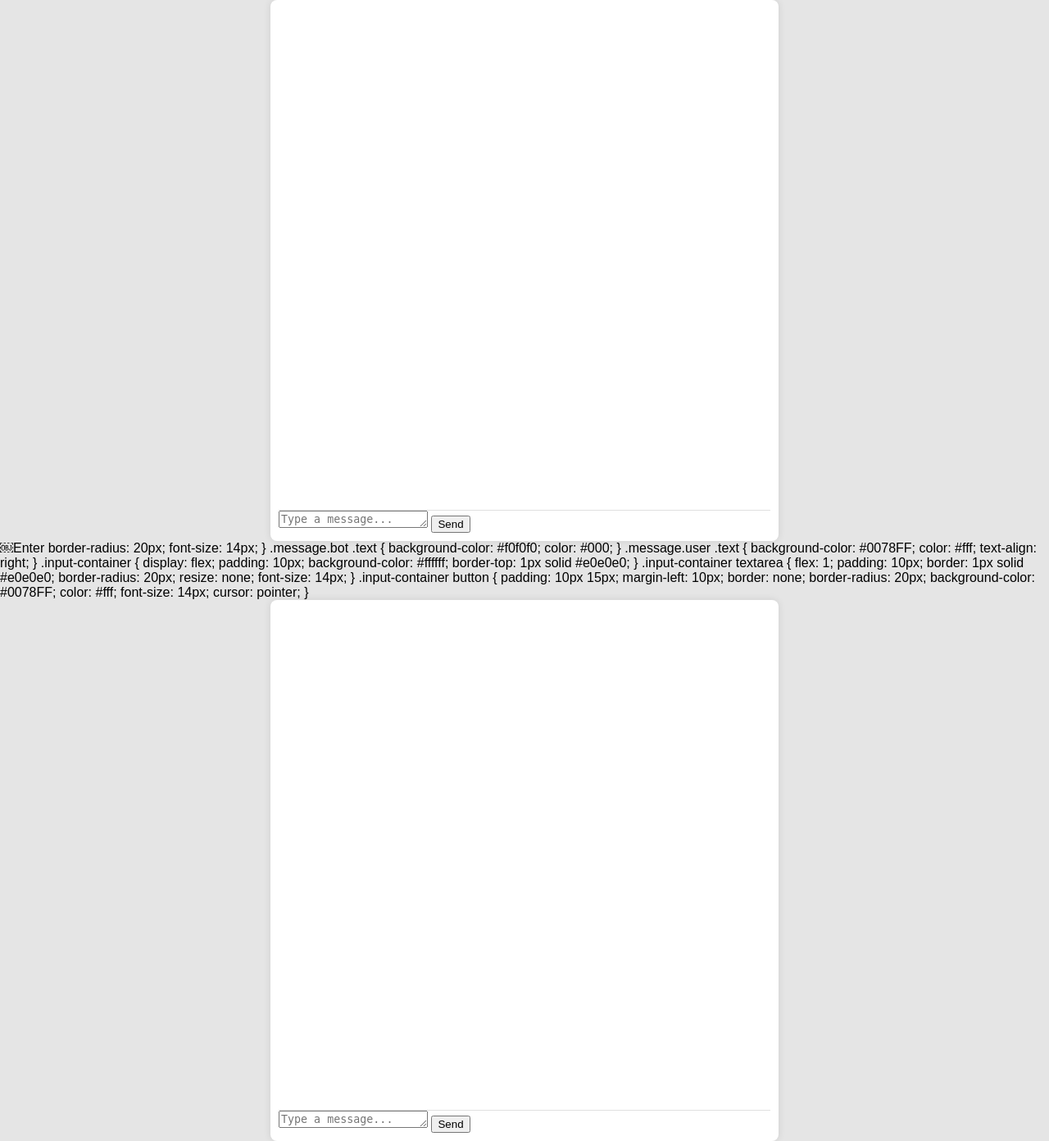
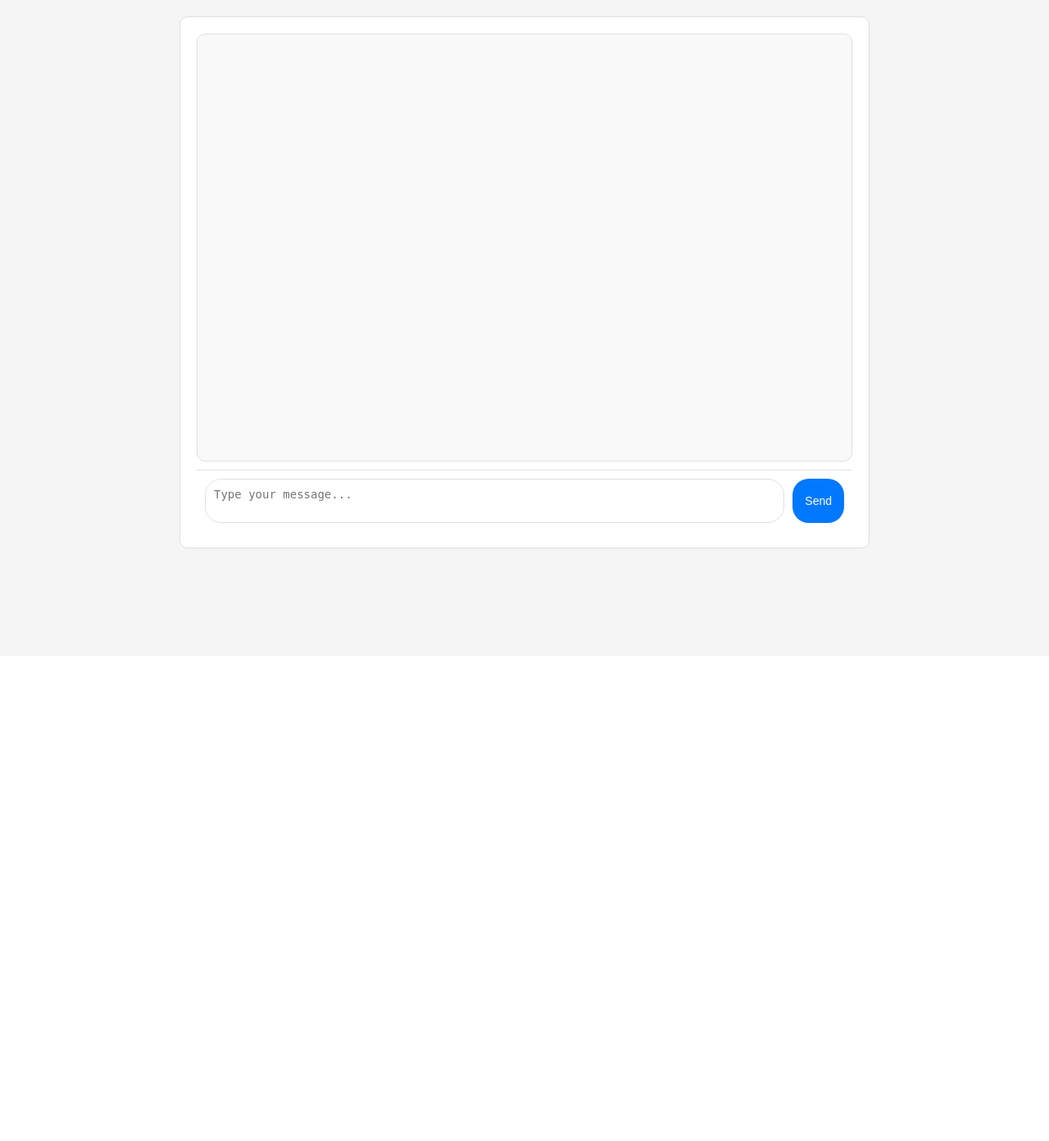
Before and after one commit to Muhammedhafis/Telegram-bot-project, a Flask app: page / in a window 1280 px wide. Shown: the whole page at 82% size. After the commit the page ends 669 px from the top, so only its background shows below. Run offline with Flask 2, Linux system fonts and the light colour scheme; some libraries are stand-ins or nearby versions.

Commit message:
Update index.html

```diff
--- a/templates/index.html
+++ b/templates/index.html
@@ -3,107 +3,66 @@
 <head>
     <meta charset="UTF-8">
     <meta name="viewport" content="width=device-width, initial-scale=1.0">
-    <title>Telegram Chat Interface</title>
+    <title>Chat Interface</title>
     <style>
+        /* CSS styles */
         body {
             font-family: Arial, sans-serif;
+            background-color: #f5f5f5;
             margin: 0;
             padding: 0;
-            background-color: #E5E5E5;
         }
+
         .chat-container {
-            max-width: 600px;
-            margin: auto;
+            max-width: 800px;
+            margin: 20px auto;
+            padding: 20px;
+            border: 1px solid #e0e0e0;
+            border-radius: 10px;
+            background-color: #ffffff;
+        }
+
+        .messages {
+            height: 500px;
+            overflow-y: auto;
+            margin-bottom: 10px;
+            border: 1px solid #e0e0e0;
+            border-radius: 10px;
             padding: 10px;
-            background-color: #ffffff;
-            border-radius: 8px;
-            box-shadow: 0 0 10px rgba(0,0,0,0.1);
-            height: 80vh;
+            background-color: #f9f9f9;
+        }
+
+        .message {
+            margin-bottom: 10px;
             display: flex;
-            flex-direction: column;
         }
-        .messages {
-            flex: 1;
-            overflow-y: auto;
-            padding: 10px;
-            border-bottom: 1px solid #e0e0e0;
-        }
-        .message {
-            display: flex;
-            align-items: flex-start;
-            margin-bottom: 10px;
-        }
-        .message.bot {
-            justify-content: flex-start;
-        }
-        .message.user {
-            justify-content: flex-end;
-        }
-        .message .text {
-            max-width: 70%;
-            padding: 10px;
-<!DOCTYPE html>
-<html lang="en">
-<head>
-    <meta charset="UTF-8">
-    <meta name="viewport" content="width=device-width, initial-scale=1.0">
-    <title>Telegram Chat Interface</title>
-    <style>
-        body {
-            font-family: Arial, sans-serif;
-            margin: 0;
-            padding: 0;
-            background-color: #E5E5E5;
-        }
-        .chat-container {
-            max-width: 600px;
-            margin: auto;
-            padding: 10px;
-            background-color: #ffffff;
-            border-radius: 8px;
-            box-shadow: 0 0 10px rgba(0,0,0,0.1);
-            height: 80vh;
-            display: flex;
-            flex-direction: column;
-        }
-        .messages {
-            flex: 1;
-            overflow-y: auto;
-            padding: 10px;
-            border-bottom: 1px solid #e0e0e0;
-        }
-        .message {
-            display: flex;
-            align-items: flex-start;
-            margin-bottom: 10px;
-        }
-        .message.bot {
-            justify-content: flex-start;
-        }
-        .message.user {
-            justify-content: flex-end;
-        }
-        .message .text {
-            max-width: 70%;
-            padding: 10px;
+
+        .message.bot .text,
+        .message.user .text {
             border-radius: 20px;
             font-size: 14px;
+            padding: 10px;
+            max-width: 60%;
         }
+
         .message.bot .text {
             background-color: #f0f0f0;
             color: #000;
         }
+
         .message.user .text {
             background-color: #0078FF;
             color: #fff;
             text-align: right;
         }
+
         .input-container {
             display: flex;
             padding: 10px;
             background-color: #ffffff;
             border-top: 1px solid #e0e0e0;
         }
+
         .input-container textarea {
             flex: 1;
             padding: 10px;
@@ -112,6 +71,7 @@
             resize: none;
             font-size: 14px;
         }
+
         .input-container button {
             padding: 10px 15px;
             margin-left: 10px;
@@ -126,93 +86,50 @@
 </head>
 <body>
     <div class="chat-container">
-        <div class="messages" id="messages"></div>
+        <div class="messages" id="messages">
+            <!-- Messages will be dynamically inserted here -->
+        </div>
         <div class="input-container">
-            <textarea id="messageInput" rows="1" placeholder="Type a message..."></textarea>
-            <button id="sendButton">Send</button>
+            <textarea id="messageInput" placeholder="Type your message..."></textarea>
+            <button onclick="sendMessage()">Send</button>
         </div>
     </div>
     <script>
-        const socket = io();  // Initialize socket connection
+        // JavaScript for handling chat interactions
 
-        document.getElementById('sendButton').addEventListener('click', () => {
-            const message = document.getElementById('messageInput').value;
-            if (message.trim()) {
-                socket.emit('message', { message: message });
-                document.getElementById('messageInput').value = '';
-            }
-        });
+        function sendMessage() {
+            const messageInput = document.getElementById('messageInput');
+            const messages = document.getElementById('messages');
 
-        socket.on('response', (data) => {
-            const messagesDiv = document.getElementById('messages');
-            const messageDiv = document.createElement('div');
-            messageDiv.className = 'message bot';
-            messageDiv.innerHTML = `<div class="text">${data.message}</div>`;
-            messagesDiv.appendChild(messageDiv);
-            messagesDiv.scrollTop = messagesDiv.scrollHeight;
-        });
+            // Get the user's message
+            const userMessage = messageInput.value.trim();
+            if (userMessage === '') return;
 
-        // Handle user messages similarly
-        socket.on('user_message', (data) => {
-            const messagesDiv = document.getElementById('messages');
-            const messageDiv = document.createElement('div');
-            messageDiv.className = 'message user';
-            messageDiv.innerHTML = `<div class="text">${data.message}</div>`;
-            messagesDiv.appendChild(messageDiv);
-            messagesDiv.scrollTop = messagesDiv.scrollHeight;
-        });
+            // Create and append user message
+            const userMessageElem = document.createElement('div');
+            userMessageElem.classList.add('message', 'user');
+            userMessageElem.innerHTML = `<div class="text">${userMessage}</div>`;
+            messages.appendChild(userMessageElem);
+
+            // Clear the input field
+            messageInput.value = '';
+
+            // Scroll to the bottom
+            messages.scrollTop = messages.scrollHeight;
+
+            // Simulate a bot response after 1 second
+            setTimeout(() => {
+                const botResponse = 'This is a simulated bot response.';
+
+                const botMessageElem = document.createElement('div');
+                botMessageElem.classList.add('message', 'bot');
+                botMessageElem.innerHTML = `<div class="text">${botResponse}</div>`;
+                messages.appendChild(botMessageElem);
+
+                // Scroll to the bottom
+                messages.scrollTop = messages.scrollHeight;
+            }, 1000);
+        }
     </script>
-    <script src="https://cdn.socket.io/4.0.1/socket.io.min.js"></script>
 </body>
-</html>￼Enter            border-radius: 20px;
-            font-size: 14px;
-        }
-        .message.bot .text {
-            background-color: #f0f0f0;
-            color: #000;
-        }
-        .message.user .text {
-            background-color: #0078FF;
-            color: #fff;
-            text-align: right;
-        }
-        .input-container {
-            display: flex;
-            padding: 10px;
-            background-color: #ffffff;
-            border-top: 1px solid #e0e0e0;
-        }
-        .input-container textarea {
-            flex: 1;
-            padding: 10px;
-            border: 1px solid #e0e0e0;
-            border-radius: 20px;
-            resize: none;
-            font-size: 14px;
-        }
-  .input-container button {
-            padding: 10px 15px;
-            margin-left: 10px;
-            border: none;
-            border-radius: 20px;
-            background-color: #0078FF;
-            color: #fff;
-            font-size: 14px;
-            cursor: pointer;
-        }
-    </style>
-</head>
-<body>
-    <div class="chat-container">
-        <div class="messages" id="messages"></div>
-        <div class="input-container">
-            <textarea id="messageInput" rows="1" placeholder="Type a message..."></textarea>
-            <button id="sendButton">Send</button>
-        </div>
-    </div>
-    <script>
-        const socket = io();  // Initialize socket connection
-
-        document.getElementById('sendButton').addEventListener('click', () => {
-            const message = document.getElementById('messageInput').value;
-            if (message.trim()) {
+</html>
```
